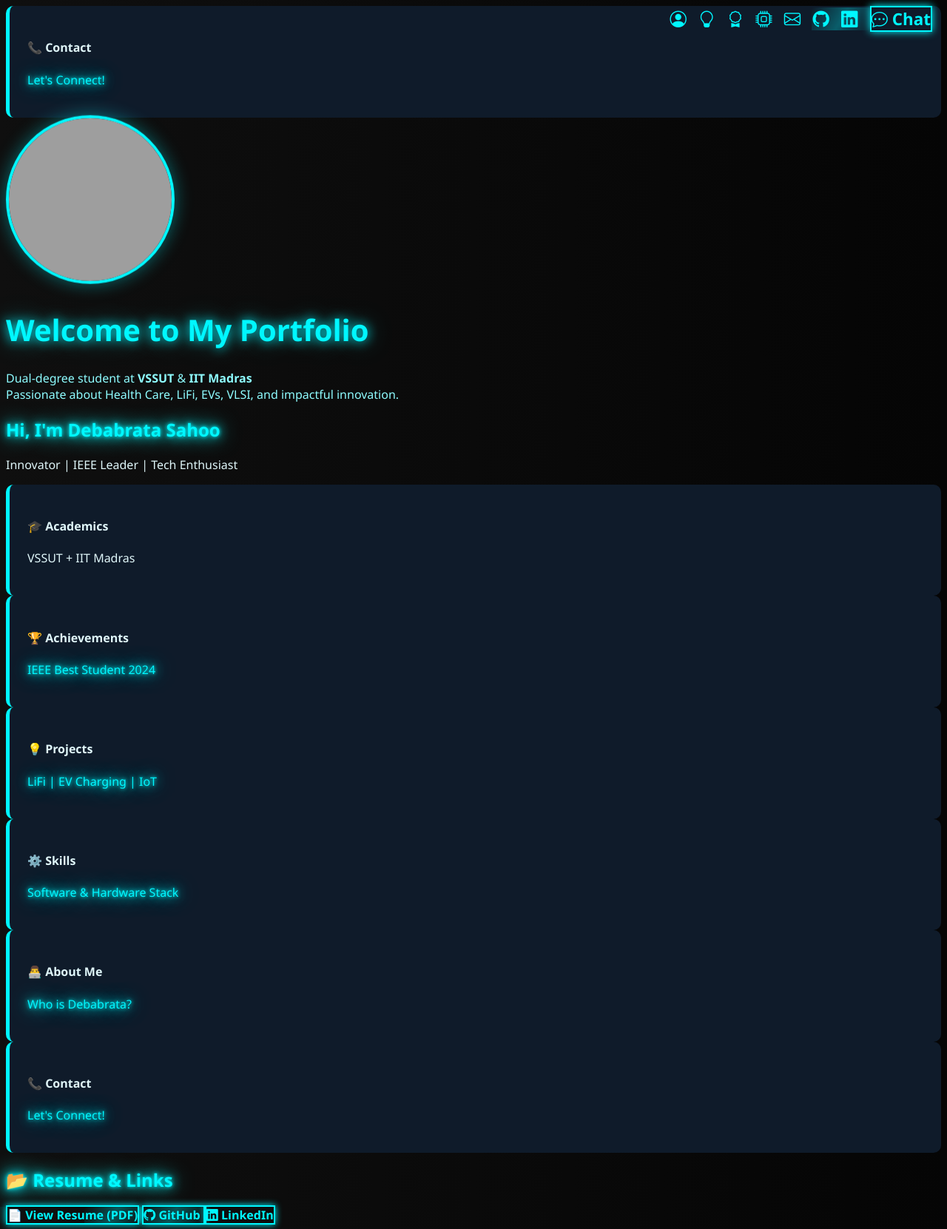
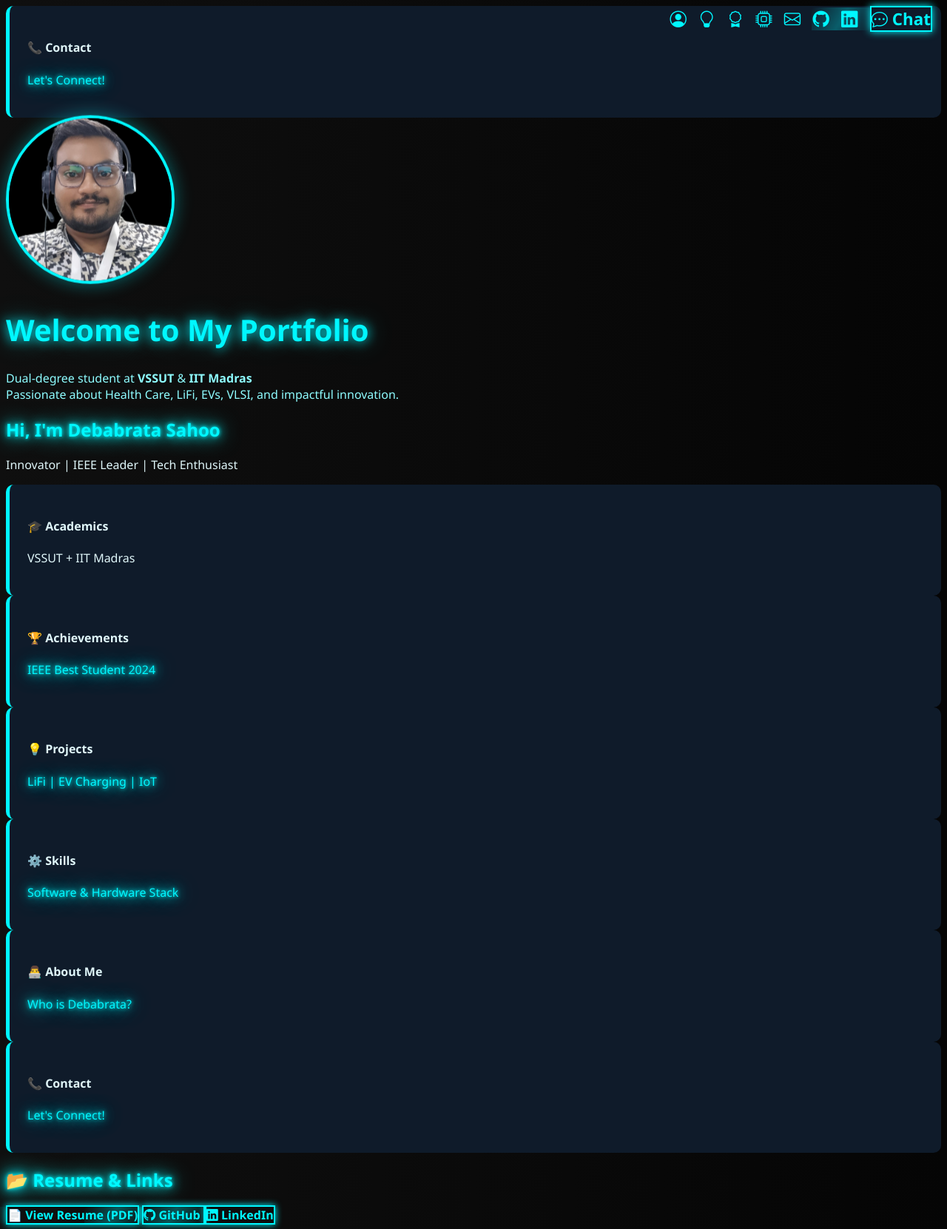
Before and after one commit to DEBABRATA1331/debabratamain-portfolio, a Flask app: page / in a window 1280 px wide. Shown: the whole page at 74% size. Run offline with Flask 3, Linux system fonts and the light colour scheme; grey boxes are pictures that could not be loaded.

Commit message:
Fixed profile image display and cleaned assets

```diff
--- a/templates/index.html
+++ b/templates/index.html
@@ -160,7 +160,7 @@
   <div class="container text-center my-5" data-aos="fade-down">
     <div class="row align-items-center">
       <div class="col-lg-6 mb-4 mb-lg-0">
-        <img src="{{ url_for('static', filename='images/debabrata_profile.jpg') }}" class="profile-pic" alt="Debabrata Sahoo" />
+        <img src="{{ url_for('static', filename='images/debabrata_profile.jpg.jpg') }}" class="profile-pic" alt="Debabrata Sahoo" />
       </div>
 
       <div class="col-lg-6">
```
